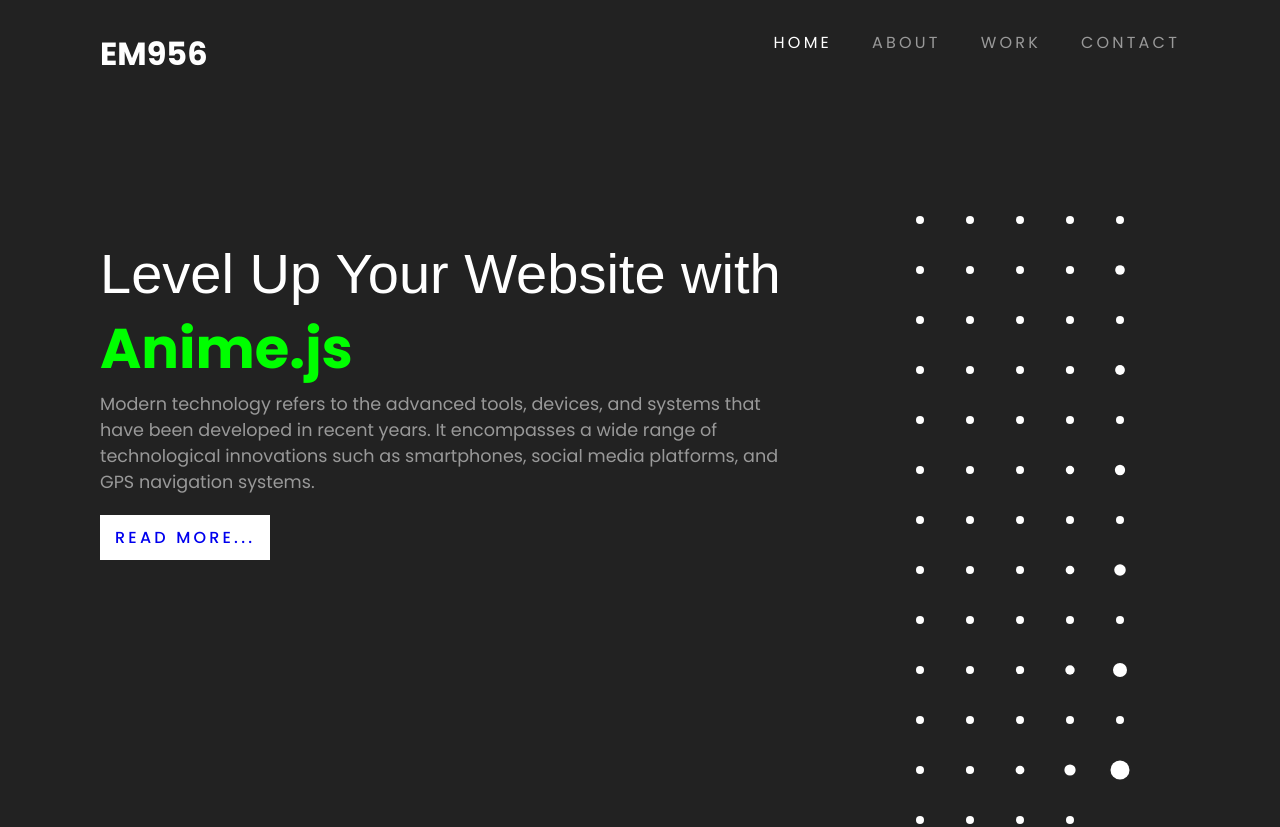
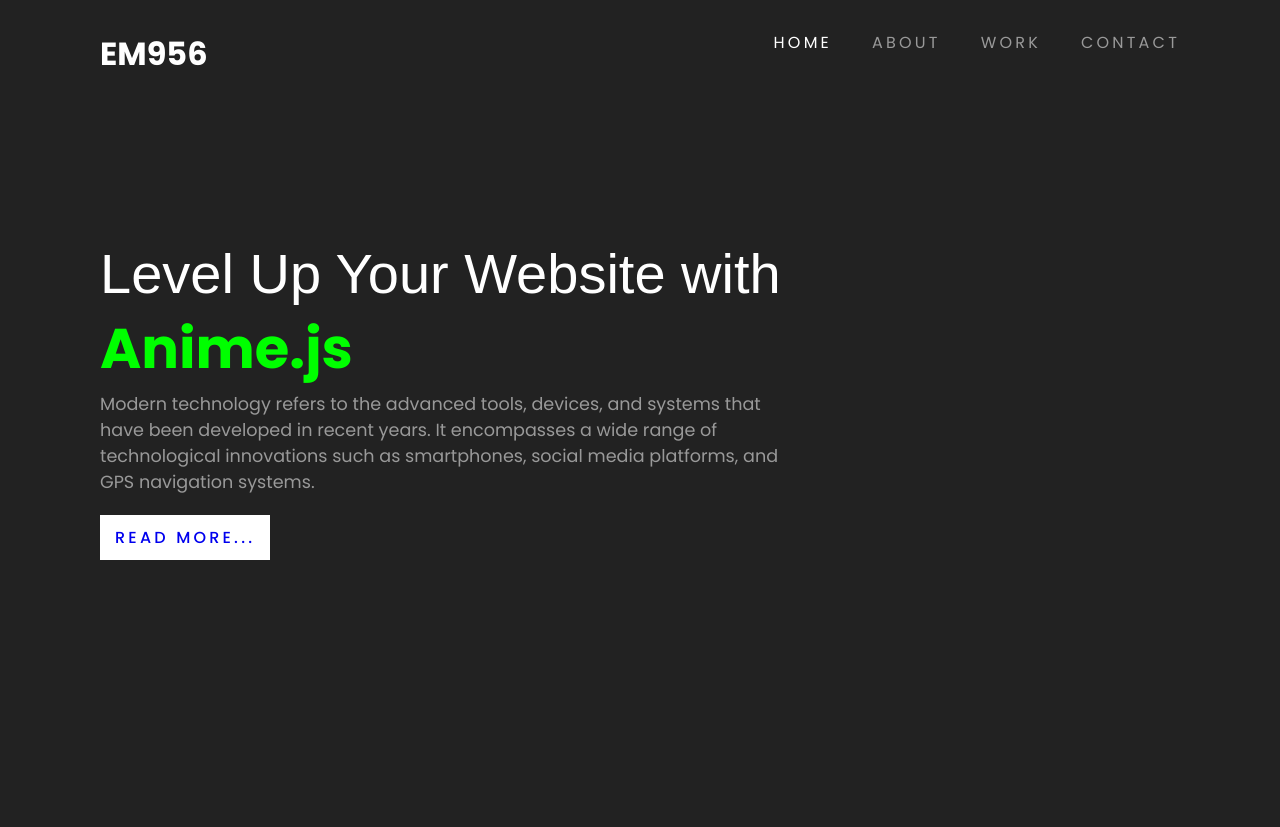
Before and after one commit to Erangamadhushan/AnimeJs-Project-1, a plain HTML site: page index.html in a window 1280 px wide. Shown: the top 827 px of the page. Drawn offline with nearby package versions, Linux system fonts and the light colour scheme; animation ran at ten frames a second; a web font is replaced by a local one.

Commit message:
Update index.html

```diff
--- a/index.html
+++ b/index.html
@@ -80,53 +80,7 @@
         <script src="https://cdnjs.cloudflare.com/ajax/libs/animejs/3.2.2/anime.min.js"  crossorigin="anonymous" referrerpolicy="no-referrer"></script>
 
         <!--Animation code segment-->
-        <script >
-            let container = document.querySelector('.container');
-            for(let i = 1;i <= 64;i++){
-                let dot = document.createElement('div');
-                dot.classList.add('element');
-                container.appendChild(dot);
-            }
-
-            let dotall = document.querySelectorAll('.element');
-            let animation = anime.timeline({
-                targets:dotall,
-                easing:'easeInOutExpo',
-                loop:true,
-                delay:anime.stagger(100,{grid:[10,10],form: 'center'})
-            })
-            animation
-            .add({
-                rotateZ : 180,
-                //translateY:anime.stagger(-20,{grid:[10,10],from: 'center',axis:'y'}),
-                //translateX:anime.stagger(-20,{grid:[10,10],from: 'center',axis:'x'}),
-
-                opacity:1
-            })
-            .add({
-                borderRadius:['0','50'],
-            })
-            .add({
-                scale:0.2,
-                opacity:1,
-            })
-            .add({
-                scale:0.7,
-                rotateY : 180,
-            })
-            .add({
-                scale:1,
-                opacity:0,
-            })
-            .add({
-                scale:1,
-                opacity:1,
-            })
-            .add({
-
-                rotateX:180,
-            })
-
+        <script src=".script.js">
         </script>
     </body>
 </html>
```
